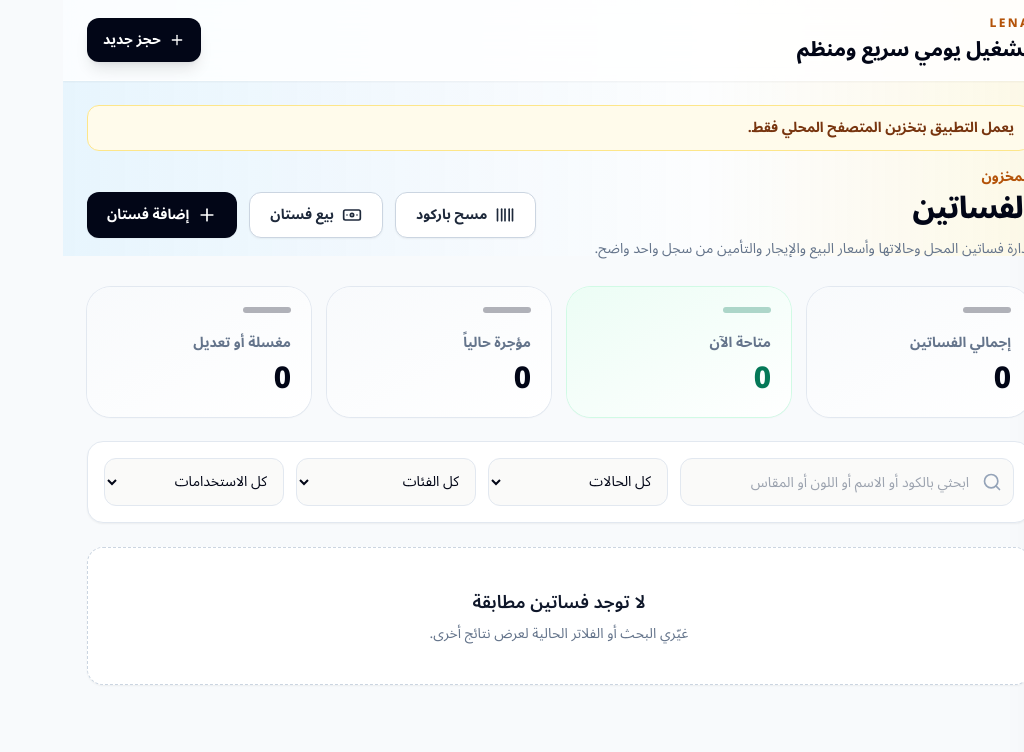
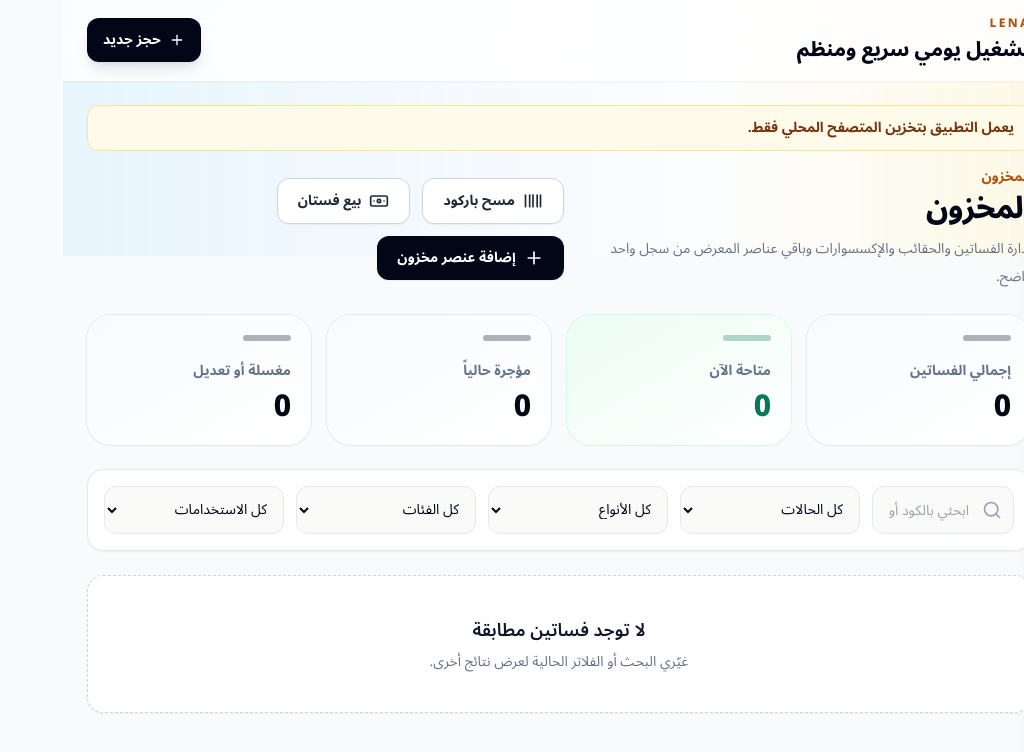
Before and after one commit to mohamedmasoud3030-tech/dress-roomshow, a React (Vite) app: page /dresses in a window 1280 px wide. Shown: the top 752 px of the page, without its empty margins (256-1280 px from the left). Built offline with nearby package versions, Linux system fonts and the light colour scheme.

Commit message:
feat: add inventory item type filtering

```diff
--- a/src/features/dresses/DressesPage.tsx
+++ b/src/features/dresses/DressesPage.tsx
@@ -3,7 +3,7 @@ import { Link } from 'react-router-dom';
 import { Banknote, Barcode, Plus, Search, Shirt } from 'lucide-react';
 import { PageHeader } from '../../components/shared/PageHeader';
 import { SummaryCard } from '../../components/shared/SummaryCard';
-import { DRESS_CATEGORIES, DRESS_STATUS_LABELS, DRESS_STATUS_OPTIONS, DRESS_STATUS_STYLES, INVENTORY_ITEM_TYPE_LABELS } from '../../shared/domain/dressConstants';
+import { DRESS_CATEGORIES, DRESS_STATUS_LABELS, DRESS_STATUS_OPTIONS, DRESS_STATUS_STYLES, INVENTORY_ITEM_TYPE_LABELS, INVENTORY_ITEM_TYPE_OPTIONS } from '../../shared/domain/dressConstants';
 import { formatMoneyOMR } from '../../shared/utils/format';
 import { AddDressModal } from './AddDressModal';
 import { filterDresses, getDressByCode, getDresses, summarizeDresses } from './dress.service';
@@ -13,6 +13,7 @@ import type { Dress, DressFilters } from './dress.types';
 
 const categories = ['all', ...DRESS_CATEGORIES] as const;
 const statuses = ['all', ...DRESS_STATUS_OPTIONS] as const;
+const itemTypes = ['all', ...INVENTORY_ITEM_TYPE_OPTIONS] as const;
 const BarcodeScanner = lazy(async () => {
   const module = await import('./BarcodeScanner');
   return { default: module.BarcodeScanner };
@@ -98,7 +99,7 @@ function DressCard({ dress }: { dress: Dress }) {
 
 export function DressesPage() {
   const [dresses, setDresses] = useState<Dress[]>(() => getDresses());
-  const [filters, setFilters] = useState<DressFilters>({ search: '', status: 'all', category: 'all', usage: 'all' });
+  const [filters, setFilters] = useState<DressFilters>({ search: '', status: 'all', itemType: 'all', category: 'all', usage: 'all' });
   const [showCreateModal, setShowCreateModal] = useState(false);
   const [showSaleModal, setShowSaleModal] = useState(false);
   const [showScanner, setShowScanner] = useState(false);
@@ -142,8 +143,8 @@ export function DressesPage() {
       <div className="flex flex-col gap-4 xl:flex-row xl:items-center xl:justify-between">
         <PageHeader
           eyebrow="المخزون"
-          title="الفساتين"
-          description="إدارة فساتين المحل وحالاتها وأسعار البيع والإيجار والتأمين من سجل واحد واضح."
+          title="المخزون"
+          description="إدارة الفساتين والحقائب والإكسسوارات وباقي عناصر المعرض من سجل واحد واضح."
         />
         <div className="flex flex-wrap gap-3">
           <button
@@ -178,7 +179,7 @@ export function DressesPage() {
             className="inline-flex min-h-11 items-center justify-center gap-2 rounded-xl bg-slate-950 px-5 py-3 text-sm font-bold text-white shadow-sm transition hover:bg-slate-800 focus-visible:outline-none focus-visible:ring-2 focus-visible:ring-amber-500 focus-visible:ring-offset-2"
           >
             <Plus aria-hidden="true" className="h-5 w-5" />
-            إضافة فستان
+            إضافة عنصر مخزون
           </button>
         </div>
       </div>
@@ -197,7 +198,7 @@ export function DressesPage() {
       </div>
 
       <div className="rounded-2xl border border-slate-200 bg-white p-4 shadow-sm">
-        <div className="grid gap-3 lg:grid-cols-[1fr_180px_180px_180px]">
+        <div className="grid gap-3 lg:grid-cols-[1fr_180px_180px_180px_180px]">
           <label className="relative block">
             <span className="sr-only">البحث في الفساتين</span>
             <Search aria-hidden="true" className="pointer-events-none absolute right-3 top-1/2 h-5 w-5 -translate-y-1/2 text-slate-400" />
@@ -226,7 +227,22 @@ export function DressesPage() {
           </label>
 
           <label>
-            <span className="sr-only">فئة الفستان</span>
+            <span className="sr-only">نوع العنصر</span>
+            <select
+              value={filters.itemType}
+              onChange={(event) => setFilters((current) => ({ ...current, itemType: event.target.value as DressFilters['itemType'] }))}
+              className="h-12 w-full rounded-xl border border-slate-200 bg-stone-50 px-3 text-sm outline-none transition focus-visible:border-amber-500 focus-visible:ring-2 focus-visible:ring-amber-500/30"
+            >
+              {itemTypes.map((itemType) => (
+                <option key={itemType} value={itemType}>
+                  {itemType === 'all' ? 'كل الأنواع' : INVENTORY_ITEM_TYPE_LABELS[itemType as Exclude<typeof itemType, 'all'>]}
+                </option>
+              ))}
+            </select>
+          </label>
+
+          <label>
+            <span className="sr-only">فئة العنصر</span>
             <select
               value={filters.category}
               onChange={(event) => setFilters((current) => ({ ...current, category: event.target.value as DressFilters['category'] }))}
--- a/src/features/dresses/dress.service.ts
+++ b/src/features/dresses/dress.service.ts
@@ -74,6 +74,10 @@ export function filterDresses(filters?: Partial<DressFilters>): Dress[] {
     dresses = dresses.filter((dress) => dress.status === filters.status);
   }
 
+  if (filters?.itemType && filters.itemType !== 'all') {
+    dresses = dresses.filter((dress) => (dress.itemType ?? 'dress') === filters.itemType);
+  }
+
   if (filters?.category && filters.category !== 'all') {
     dresses = dresses.filter((dress) => dress.category === filters.category);
   }
--- a/src/features/dresses/dress.types.ts
+++ b/src/features/dresses/dress.types.ts
@@ -39,6 +39,7 @@ export type AddDressInput = Omit<Dress, 'id' | 'code' | 'timesRented'>;
 export type DressFilters = {
   search: string;
   status: 'all' | DressStatus;
+  itemType: 'all' | InventoryItemType;
   category: 'all' | DressCategory;
   usage: 'all' | 'rent' | 'sale';
 };
```
Also changed, not shown: 1 other file (tests, documents, lock files or other folders).
